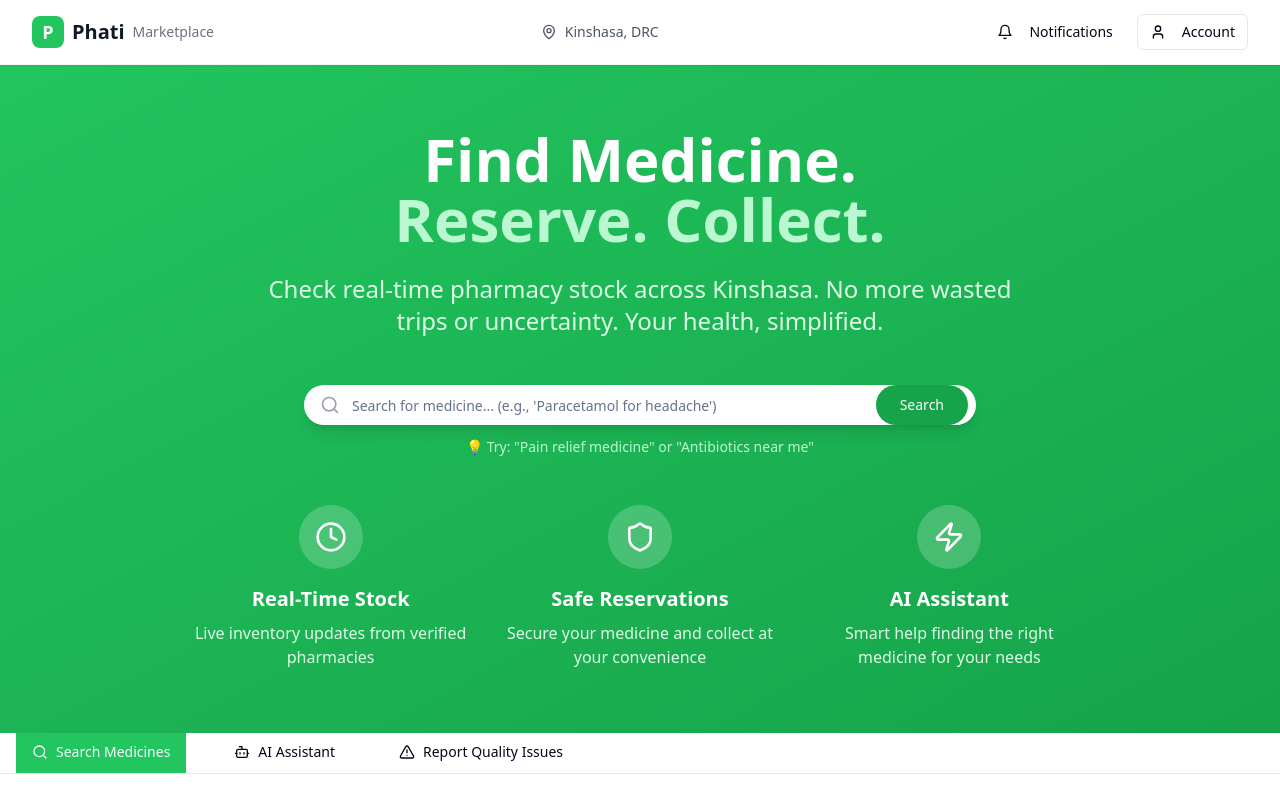
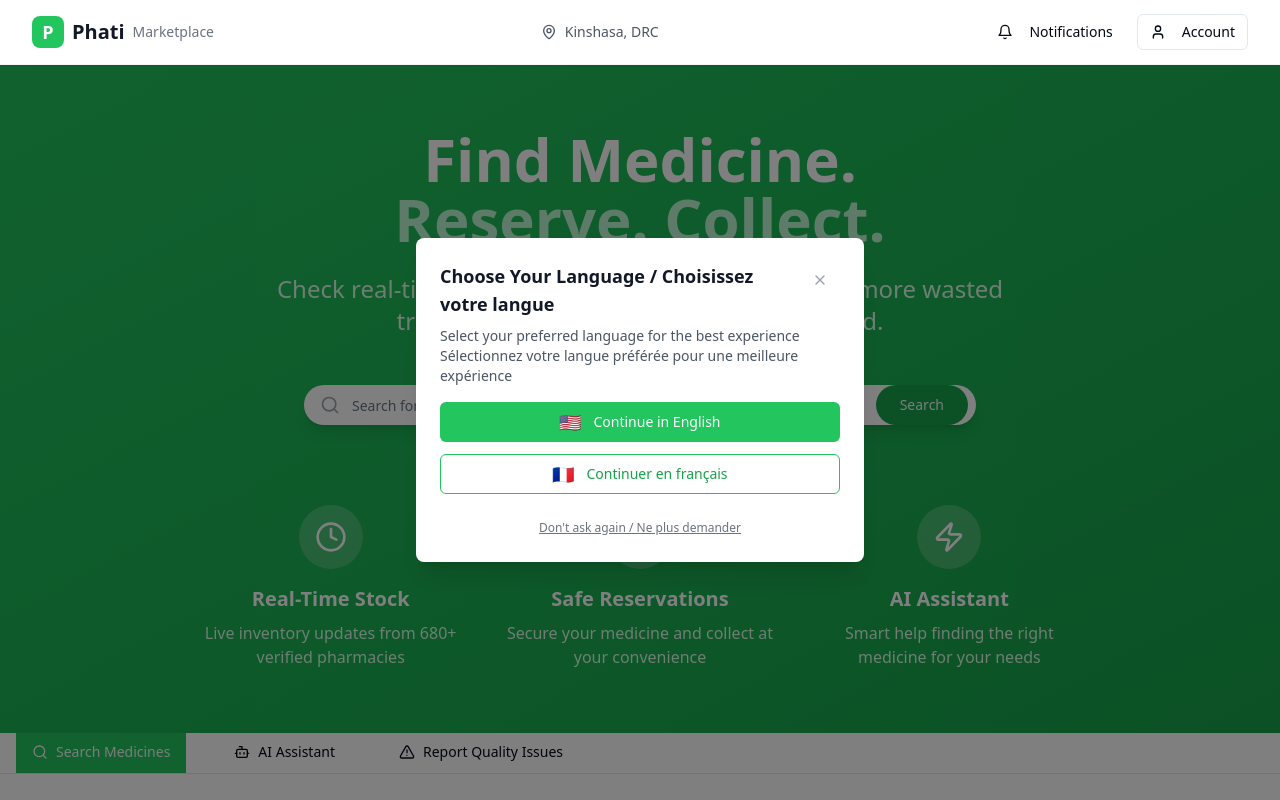
Before and after one commit to Makombe-Bir/phati-med-finder-app, a React (Vite) app: page / in a window 1280 px wide. Shown: the top 800 px of the page. Built offline with nearby package versions, Linux system fonts and the light colour scheme.

Commit message:
feat: Implement animated city names and language selection
- Animated city names in the hero section.
- Added language selection popup.
- Updated pharmacy count.

```diff
--- /dev/null
+++ b/src/components/AnimatedCityText.tsx
@@ -0,0 +1,58 @@
+
+import React, { useState, useEffect } from 'react';
+import { Badge } from '@/components/ui/badge';
+
+const AnimatedCityText = () => {
+  const cities = [
+    { name: 'Goma', isSoon: false },
+    { name: 'Bukavu', isSoon: false },
+    { name: 'Lubumbashi', isSoon: false },
+    { name: 'Kinshasa', isSoon: true }
+  ];
+
+  const [currentCityIndex, setCurrentCityIndex] = useState(0);
+  const [isVisible, setIsVisible] = useState(true);
+
+  useEffect(() => {
+    const interval = setInterval(() => {
+      setIsVisible(false);
+
+      setTimeout(() => {
+        setCurrentCityIndex((prev) => (prev + 1) % cities.length);
+        setIsVisible(true);
+      }, 300);
+    }, 3000);
+
+    return () => clearInterval(interval);
+  }, []);
+
+  const currentCity = cities[currentCityIndex];
+
+  return (
+    <span className="inline-flex items-center gap-2">
+      <span
+        className={`transition-all duration-300 ease-in-out ${
+          isVisible
+            ? 'opacity-100 translate-y-0'
+            : 'opacity-0 -translate-y-2'
+        }`}
+      >
+        {currentCity.name}
+      </span>
+      {currentCity.isSoon && (
+        <Badge
+          variant="secondary"
+          className={`text-xs bg-green-200 text-green-800 animate-pulse transition-all duration-300 ease-in-out ${
+            isVisible
+              ? 'opacity-100 translate-y-0'
+              : 'opacity-0 -translate-y-2'
+          }`}
+        >
+          Soon
+        </Badge>
+      )}
+    </span>
+  );
+};
+
+export default AnimatedCityText;
--- a/src/components/HeroSection.tsx
+++ b/src/components/HeroSection.tsx
@@ -3,6 +3,7 @@ import React, { useState } from 'react';
 import { Search, MapPin, Clock, Shield, Zap } from 'lucide-react';
 import { Button } from '@/components/ui/button';
 import { Input } from '@/components/ui/input';
+import AnimatedCityText from './AnimatedCityText';
 
 const HeroSection = () => {
   const [searchQuery, setSearchQuery] = useState('');
@@ -17,7 +18,7 @@ const HeroSection = () => {
             <span className="text-green-200">Reserve. Collect.</span>
           </h1>
           <p className="text-xl md:text-2xl text-green-100 mb-8 max-w-3xl mx-auto">
-            Check real-time pharmacy stock across Kinshasa. No more wasted trips or uncertainty.
+            Check real-time pharmacy stock across <AnimatedCityText />. No more wasted trips or uncertainty.
             Your health, simplified.
           </p>
         </div>
@@ -51,7 +52,7 @@ const HeroSection = () => {
               <Clock className="w-8 h-8" />
             </div>
             <h3 className="text-xl font-semibold mb-2">Real-Time Stock</h3>
-            <p className="text-green-100">Live inventory updates from verified pharmacies</p>
+            <p className="text-green-100">Live inventory updates from 680+ verified pharmacies</p>
           </div>
           <div className="text-center">
             <div className="w-16 h-16 bg-white bg-opacity-20 rounded-full flex items-center justify-center mx-auto mb-4">
--- /dev/null
+++ b/src/components/LanguageSelector.tsx
@@ -0,0 +1,98 @@
+
+import React, { useState, useEffect } from 'react';
+import { Button } from '@/components/ui/button';
+import { X } from 'lucide-react';
+
+interface LanguageSelectorProps {
+  onLanguageSelect: (language: 'en' | 'fr') => void;
+}
+
+const LanguageSelector = ({ onLanguageSelect }: LanguageSelectorProps) => {
+  const [isVisible, setIsVisible] = useState(false);
+
+  useEffect(() => {
+    // Check if user has already selected a language
+    const savedLanguage = localStorage.getItem('preferred-language');
+
+    if (!savedLanguage) {
+      // Show popup after 2 seconds
+      const timer = setTimeout(() => {
+        setIsVisible(true);
+      }, 2000);
+
+      return () => clearTimeout(timer);
+    }
+  }, []);
+
+  const handleLanguageSelect = (language: 'en' | 'fr', dontAskAgain = false) => {
+    if (dontAskAgain) {
+      localStorage.setItem('preferred-language', language);
+    }
+    onLanguageSelect(language);
+    setIsVisible(false);
+  };
+
+  const handleClose = () => {
+    setIsVisible(false);
+  };
+
+  if (!isVisible) return null;
+
+  return (
+    <div className="fixed inset-0 bg-black bg-opacity-50 flex items-center justify-center z-50 animate-fade-in">
+      <div className="bg-white rounded-lg p-6 max-w-md mx-4 shadow-xl animate-scale-in">
+        <div className="flex justify-between items-start mb-4">
+          <div>
+            <h3 className="text-lg font-semibold text-gray-900 mb-2">
+              Choose Your Language / Choisissez votre langue
+            </h3>
+            <p className="text-sm text-gray-600">
+              Select your preferred language for the best experience
+            </p>
+            <p className="text-sm text-gray-600">
+              Sélectionnez votre langue préférée pour une meilleure expérience
+            </p>
+          </div>
+          <Button
+            variant="ghost"
+            size="sm"
+            onClick={handleClose}
+            className="text-gray-400 hover:text-gray-600"
+          >
+            <X className="w-4 h-4" />
+          </Button>
+        </div>
+
+        <div className="space-y-3">
+          <Button
+            onClick={() => handleLanguageSelect('en')}
+            className="w-full flex items-center justify-center gap-3 bg-green-500 hover:bg-green-600 text-white"
+          >
+            <span className="text-lg">🇺🇸</span>
+            Continue in English
+          </Button>
+
+          <Button
+            onClick={() => handleLanguageSelect('fr')}
+            variant="outline"
+            className="w-full flex items-center justify-center gap-3 border-green-500 text-green-600 hover:bg-green-50"
+          >
+            <span className="text-lg">🇫🇷</span>
+            Continuer en français
+          </Button>
+
+          <div className="text-center pt-2">
+            <button
+              onClick={() => handleLanguageSelect('en', true)}
+              className="text-xs text-gray-500 hover:text-gray-700 underline"
+            >
+              Don't ask again / Ne plus demander
+            </button>
+          </div>
+        </div>
+      </div>
+    </div>
+  );
+};
+
+export default LanguageSelector;
--- a/src/pages/Index.tsx
+++ b/src/pages/Index.tsx
@@ -6,14 +6,22 @@ import MedicineSearch from '@/components/MedicineSearch';
 import AIAssistant from '@/components/AIAssistant';
 import MedicineReportForm from '@/components/MedicineReportForm';
 import TrustIndicators from '@/components/TrustIndicators';
+import LanguageSelector from '@/components/LanguageSelector';
 import { Button } from '@/components/ui/button';
 import { MessageCircle, Search, Bot, AlertTriangle } from 'lucide-react';
 
 const Index = () => {
   const [activeSection, setActiveSection] = useState<'search' | 'ai' | 'report'>('search');
+  const [currentLanguage, setCurrentLanguage] = useState<'en' | 'fr'>('en');
+
+  const handleLanguageSelect = (language: 'en' | 'fr') => {
+    setCurrentLanguage(language);
+    console.log(`Language selected: ${language}`);
+  };
 
   return (
     <div className="min-h-screen bg-white">
+      <LanguageSelector onLanguageSelect={handleLanguageSelect} />
       <Header />
       <HeroSection />
 
```
